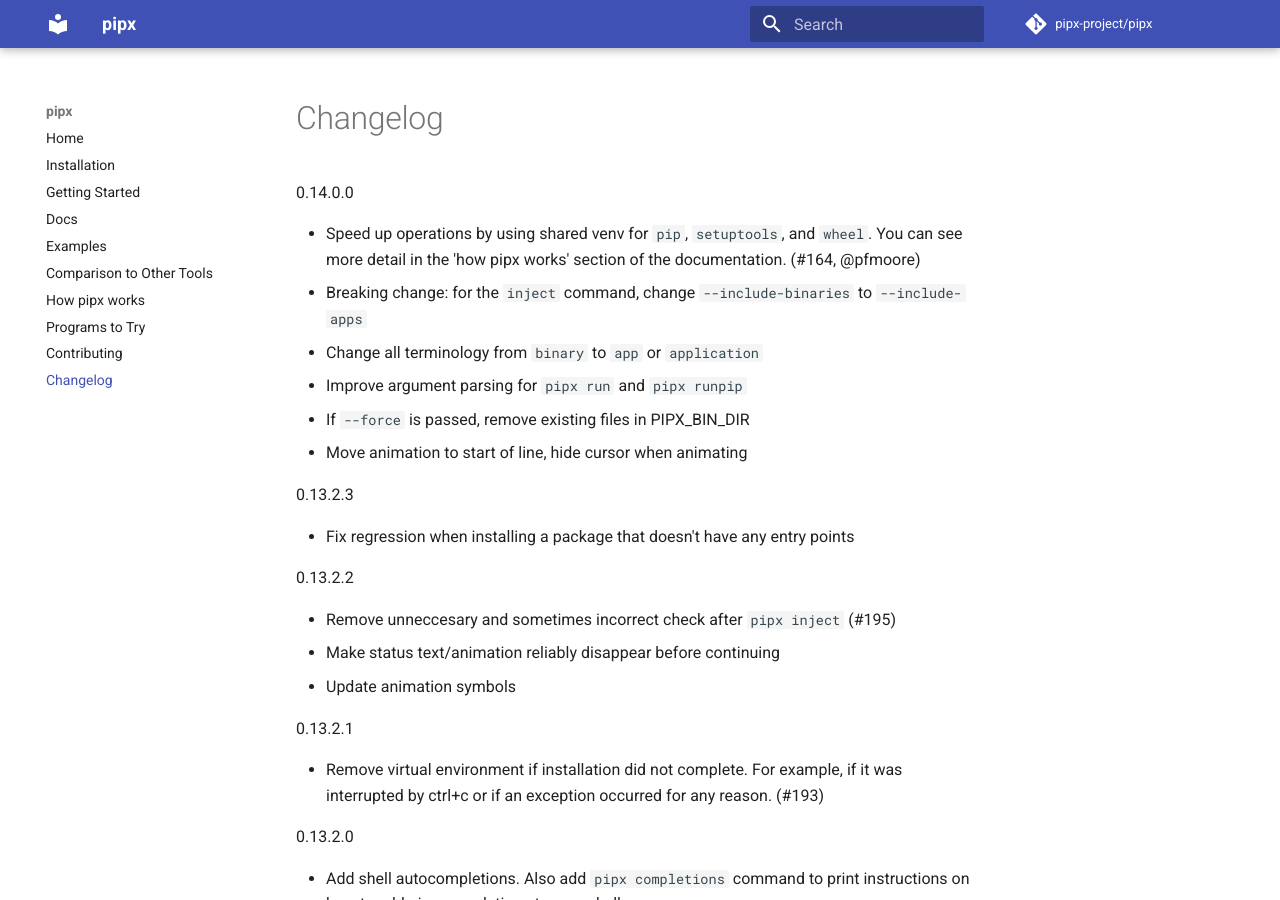
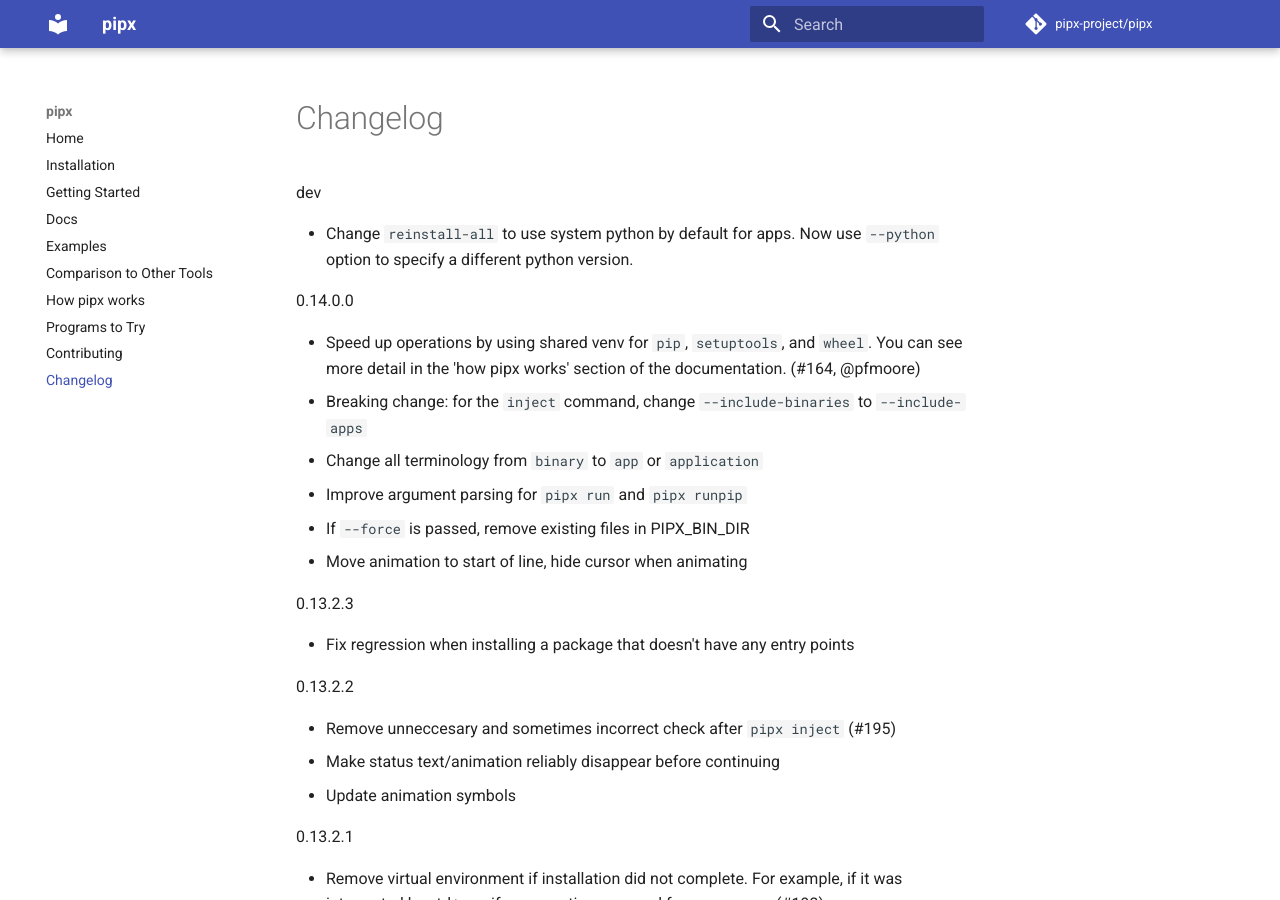
Before and after one commit to pypa/pipx, an MkDocs documentation site: the page built from docs/changelog.md, in a window 1280 px wide and 900 px high. Built offline with MkDocs 1.6.1 and Material for MkDocs 9.7.7, drawn with Linux system fonts in a browser that asks for light colours; comment, search, counter and statistics services are not loaded.

Commit message:
Update changelog.

```diff
--- a/docs/changelog.md
+++ b/docs/changelog.md
@@ -1,3 +1,7 @@
+dev
+
+- Change `reinstall-all` to use system python by default for apps.  Now use `--python` option to specify a different python version.
+
 0.14.0.0
 
 - Speed up operations by using shared venv for `pip`, `setuptools`, and `wheel`. You can see more detail in the 'how pipx works' section of the documentation. (#164, @pfmoore)
```
